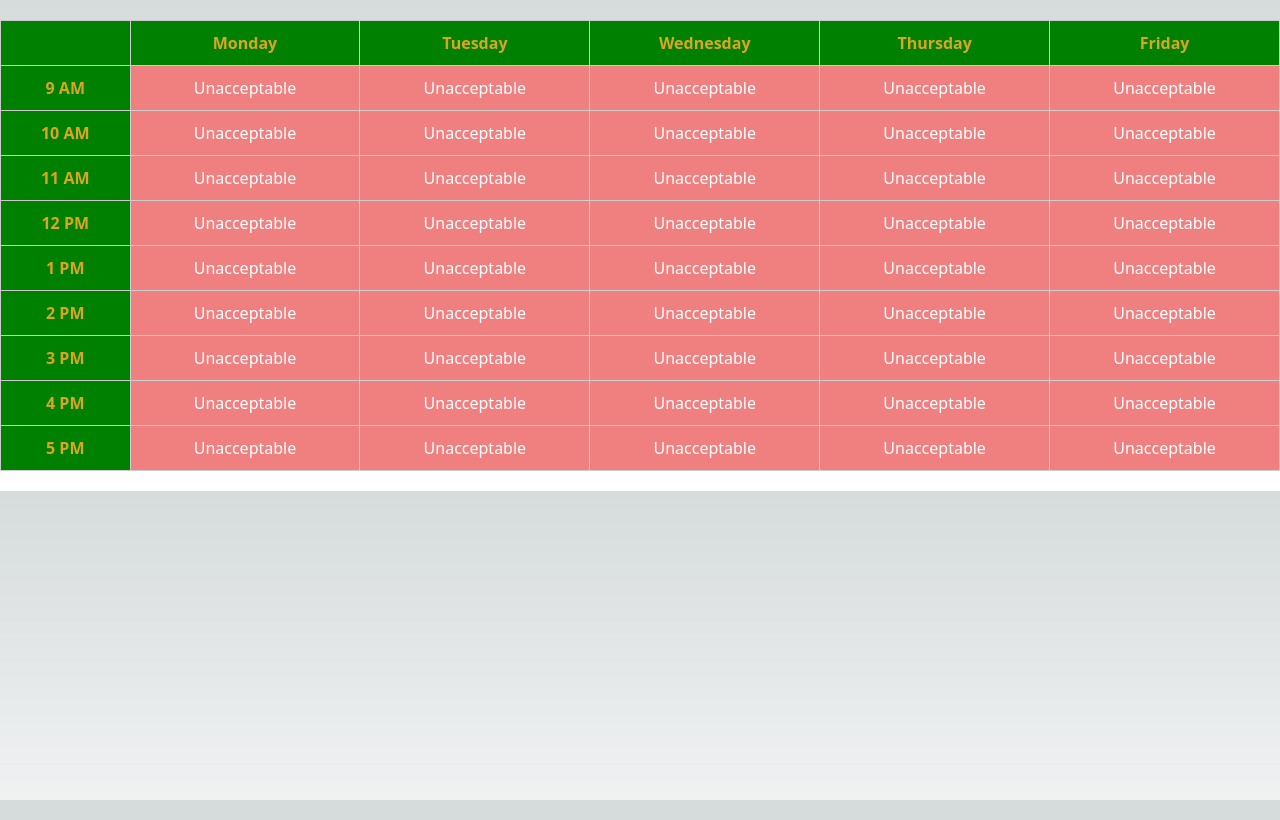
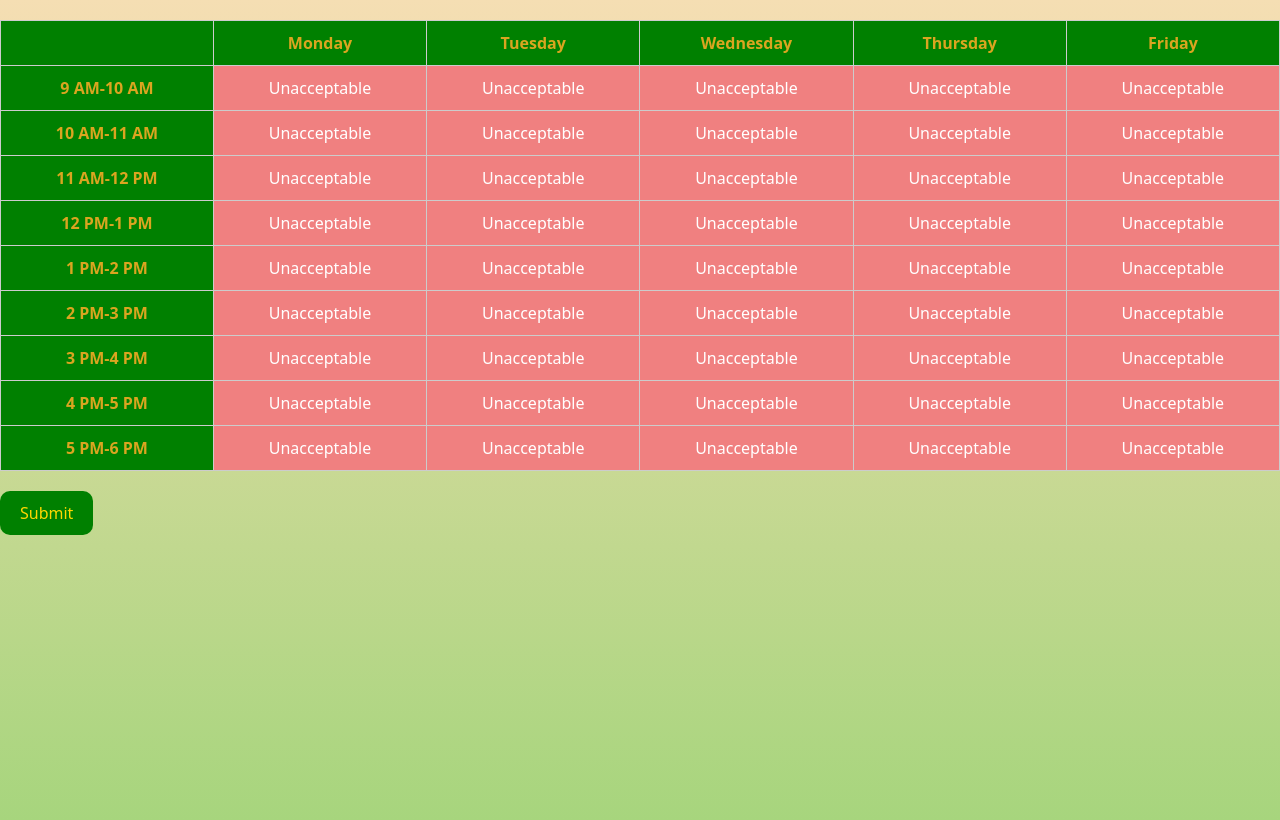
Before and after one commit to nnayk/cs-scheduling, a Next.js app in the folder frontend/: page /Availability in a window 1280 px wide. Built offline with nearby package versions, Linux system fonts and the light colour scheme.

Commit message:
Improve styling + add better table headers + save button
Working on saving preferences and sending it to the backend

```diff
--- a/frontend/src/pages/Availability.js
+++ b/frontend/src/pages/Availability.js
@@ -55,8 +55,32 @@ export default function Availability() {
     setAvailability(newAvailability);
   };
 
+  const processPrefs = () => {
+    // Process the selected availability
+    const prefs = [];
+    for (let dayIndex = 0; dayIndex < days.length; dayIndex++) {
+      for (let timeIndex = 0; timeIndex < times.length; timeIndex++) {
+        if (availability[dayIndex][timeIndex] === Preference.PREFERRED) {
+          prefs.push({
+            day: days[dayIndex],
+            time: times[timeIndex],
+            preference: "Preferred",
+          });
+        } else if (
+          availability[dayIndex][timeIndex] === Preference.ACCEPTABLE
+        ) {
+          prefs.push({
+            day: days[dayIndex],
+            time: times[timeIndex],
+            preference: "Acceptable",
+          });
+        }
+      }
+    }
+    console.log(prefs);
+  };
   return (
-    <div>
+    <div className={styles.container}>
       <table className={styles.grid}>
         <thead>
           <tr>
@@ -69,7 +93,11 @@ export default function Availability() {
         <tbody>
           {times.map((time, timeIndex) => (
             <tr key={timeIndex}>
-              <th className="foo">{time}</th>
+              <th>
+                {timeIndex < times.length - 1
+                  ? time + "-" + times[timeIndex + 1]
+                  : time + "-6 PM"}
+              </th>
               {days.map((day, dayIndex) => (
                 <td
                   key={dayIndex}
@@ -88,6 +116,9 @@ export default function Availability() {
           ))}
         </tbody>
       </table>
+      <button onClick={processPrefs} className={styles.submitButton}>
+        Submit
+      </button>
       {/* <h2>Selected Availability:</h2> */}
       {/* <pre>{JSON.stringify(availability, null, 2)}</pre> Debug output */}
     </div>
--- a/frontend/src/pages/Availability.module.css
+++ b/frontend/src/pages/Availability.module.css
@@ -1,3 +1,6 @@
+
+/* You can also apply a background color to the container of your table */
+
 .grid {
     border-collapse: collapse;
     width: 100%;
@@ -43,3 +46,19 @@
     /* background-color: #ddd; */
     /* background-color: wheat; */
   }
+
+  /* Availability.module.css */
+.submitButton {
+  background-color: green;  /* Green background */
+  color: gold;              /* Gold text */
+  border: none;             /* Remove default border */
+  padding: 10px 20px;       /* Add some padding */
+  font-size: 16px;          /* Font size */
+  border-radius: 10px;      /* Rounded edges */
+  cursor: pointer;          /* Pointer cursor on hover */
+  transition: background-color 0.3s ease;  /* Smooth transition for hover */
+}
+
+.submitButton:hover {
+  background-color: darkgreen; /* Slightly darker green on hover */
+}
--- a/frontend/src/styles/globals.css
+++ b/frontend/src/styles/globals.css
@@ -17,13 +17,13 @@
 }
 
 body {
+  min-height: 100vh;  /* Ensure body covers full viewport height */
   color: rgb(var(--foreground-rgb));
   background: linear-gradient(
       to bottom,
-      transparent,
-      rgb(var(--background-end-rgb))
-    )
-    rgb(var(--background-start-rgb));
+      wheat,
+      rgb(167, 213, 125)
+    );
 }
 
 @layer utilities {
```
